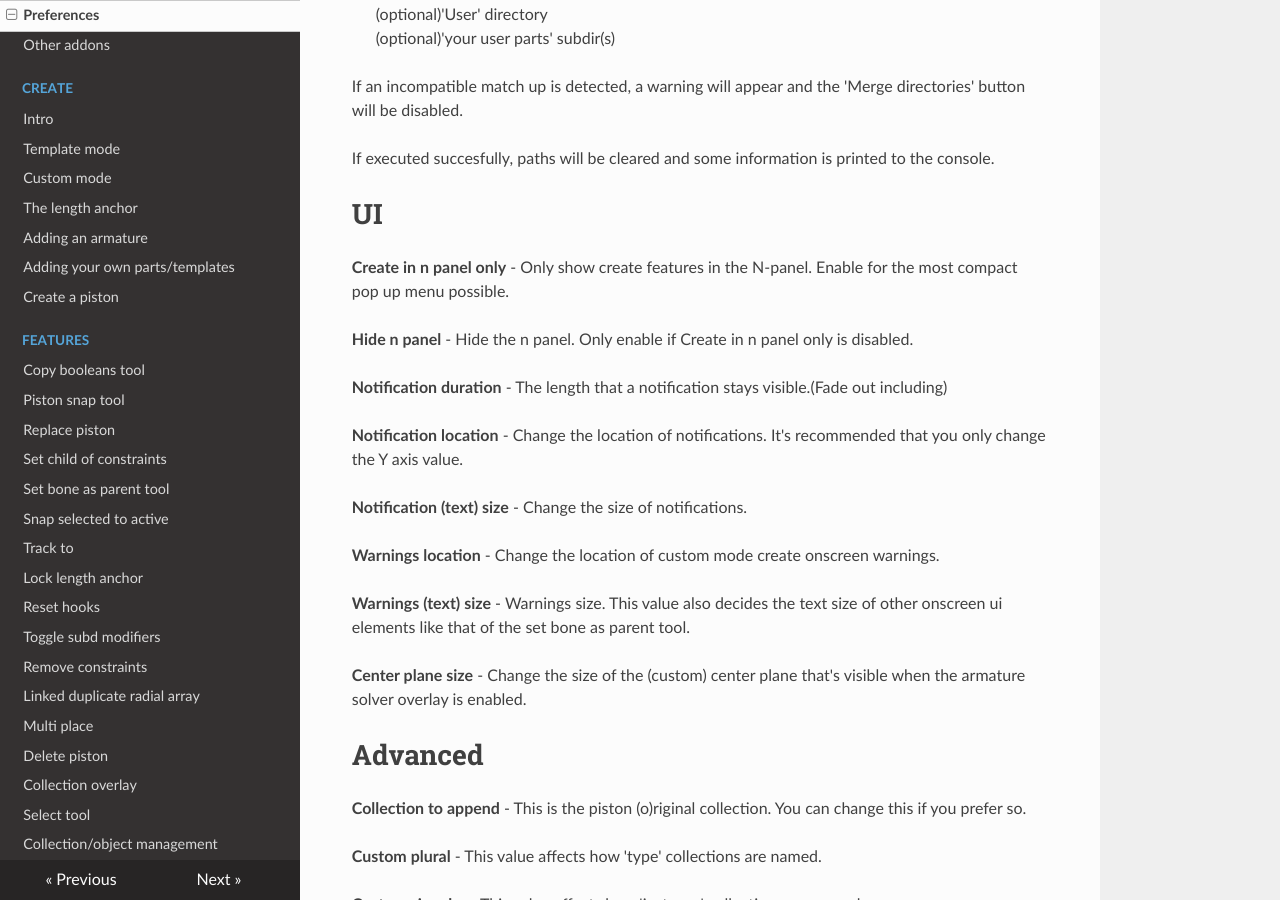
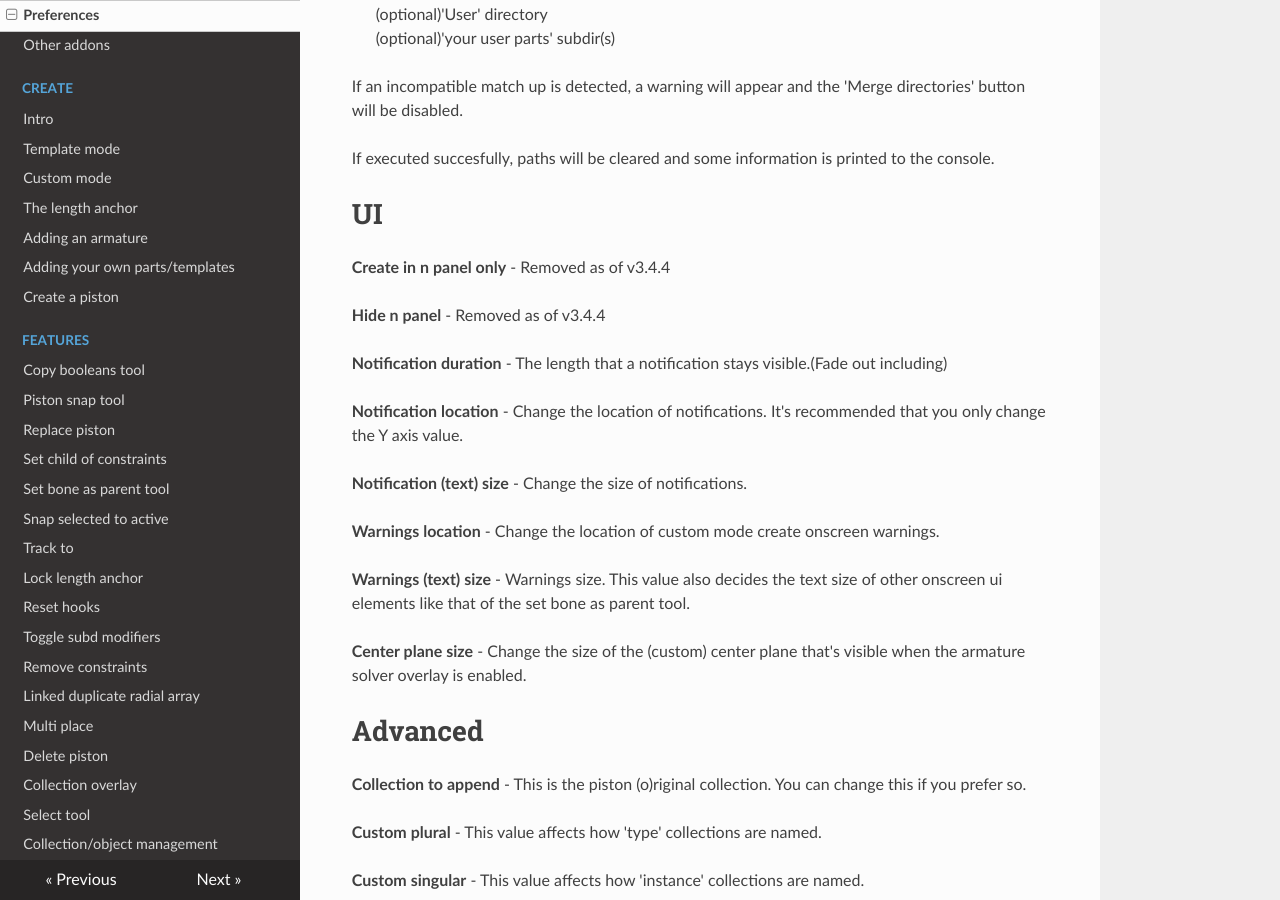
Before and after one commit to ZenderB3D/pp_docs, an MkDocs documentation site: the page built from docs/preferences.md, in a window 1280 px wide and 900 px high, scrolled down 2020 px. Built offline with MkDocs 1.6.1, drawn with Linux system fonts in a browser that asks for light colours; nearby versions of some CDN libraries.

Commit message:
Update preferences.md

```diff
--- a/docs/preferences.md
+++ b/docs/preferences.md
@@ -39,9 +39,9 @@ If executed succesfully, paths will be cleared and some information is printed t
 
 
 #UI
-**Create in n panel only** - Only show create features in the N-panel. Enable for the most compact pop up menu possible.
+**Create in n panel only** - Removed as of v3.4.4
 
-**Hide n panel** - Hide the n panel. Only enable if Create in n panel only is disabled.
+**Hide n panel** - Removed as of v3.4.4
 
 **Notification duration** - The length that a notification stays visible.(Fade out including)
 
```
